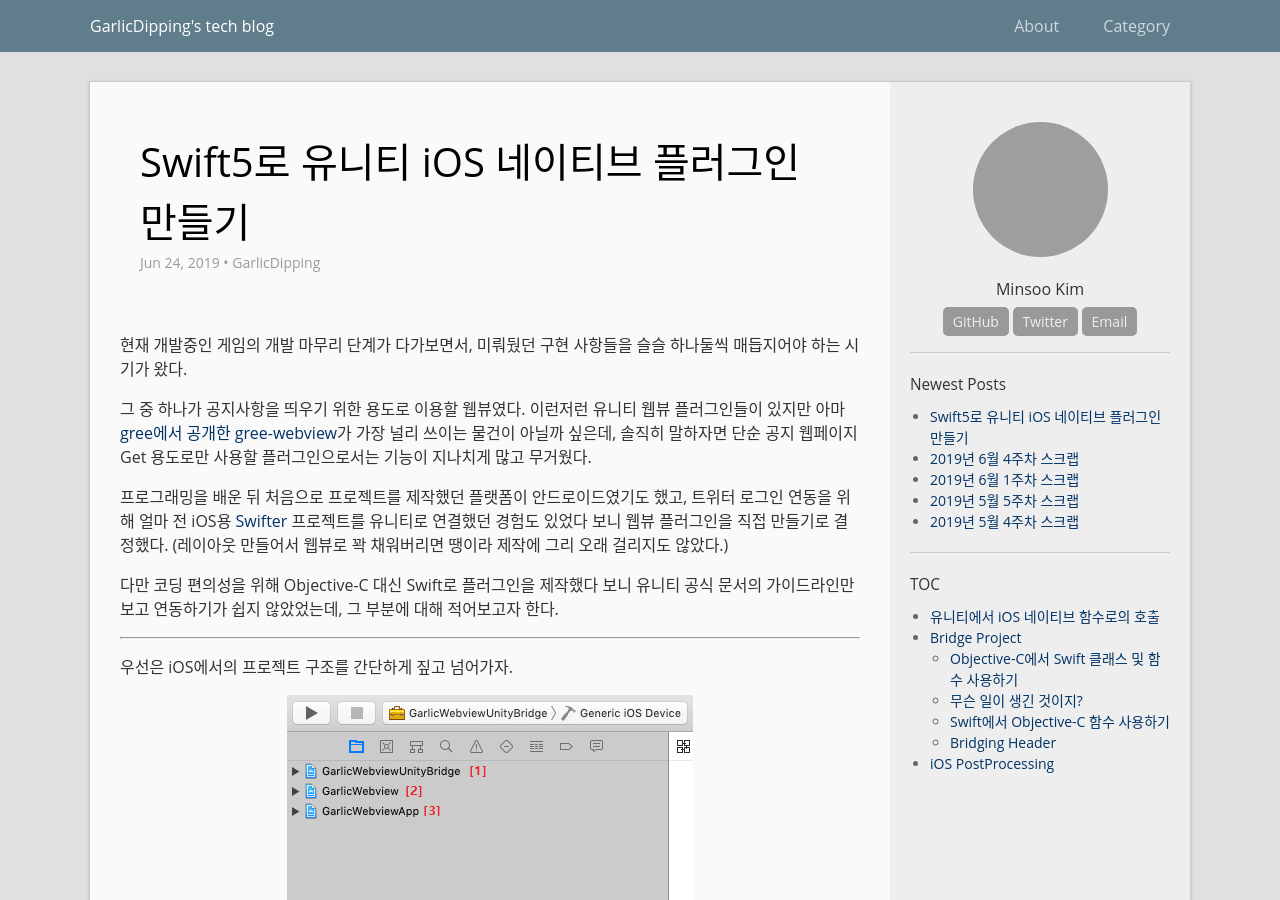
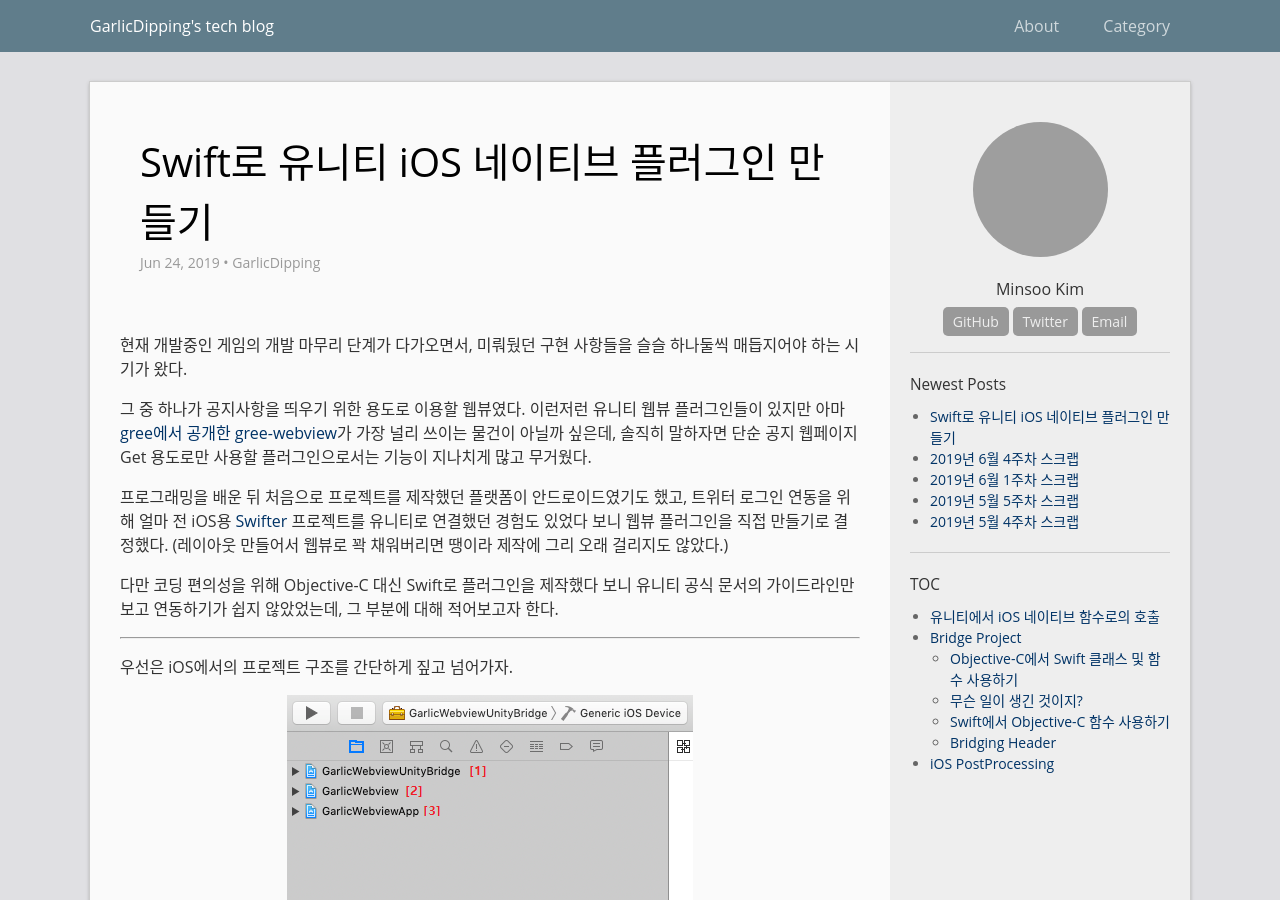
Before and after one commit to GarlicDipping/garlicdipping.github.io, a Jekyll site: the page built from _posts/2019-06-23-writing-unity-ios-native-swift-plugin.md, in a window 1280 px wide and 900 px high. Built offline with Jekyll 4.4.1, drawn with Linux system fonts in a browser that asks for light colours; comment, search, counter and statistics services are not loaded; some of the changed text lies outside the part shown; grey boxes are pictures that could not be loaded.

Commit message:
no message

```diff
--- a/_posts/2019-06-23-writing-unity-ios-native-swift-plugin.md
+++ b/_posts/2019-06-23-writing-unity-ios-native-swift-plugin.md
@@ -1,6 +1,6 @@
 ---
 layout: post
-title: Swift5로 유니티 iOS 네이티브 플러그인 만들기
+title: Swift로 유니티 iOS 네이티브 플러그인 만들기
 date:   2019-06-23 20:00:00
 author: GarlicDipping
 tags:
@@ -8,7 +8,7 @@ tags:
 categories: Unity3d
 ---
 
-현재 개발중인 게임의 개발 마무리 단계가 다가보면서, 미뤄뒀던 구현 사항들을 슬슬 하나둘씩 매듭지어야 하는 시기가 왔다.
+현재 개발중인 게임의 개발 마무리 단계가 다가오면서, 미뤄뒀던 구현 사항들을 슬슬 하나둘씩 매듭지어야 하는 시기가 왔다.
 
 그 중 하나가 공지사항을 띄우기 위한 용도로 이용할 웹뷰였다. 이런저런 유니티 웹뷰 플러그인들이 있지만 아마 [gree에서 공개한 gree-webview](https://github.com/gree/unity-webview)가 가장 널리 쓰이는 물건이 아닐까 싶은데, 솔직히 말하자면 단순 공지 웹페이지 Get 용도로만 사용할 플러그인으로서는 기능이 지나치게 많고 무거웠다.
 
@@ -243,7 +243,14 @@ public static void OnPostProcessBuild(BuildTarget buildTarget, string buildPath)
 >프레임워크 이름, 폴더 구조 등에 따라 Path는 제각각이므로 프레임워크가 제대로 로드되지 않는다면 유니티에서 Xcode 프로젝트 빌드 후 Frameworks 폴더와 Libraries 폴더를 점검해 보자.
 
 <br/>
+
+- 브릿지 프로젝트 샘플은 [이곳에서](https://github.com/GarlicDipping/GarlicWebview-Unity/tree/master/GarlicWebview-iOS/GarlicWebviewUnityBridge/GarlicWebviewUnityBridge/GarlicWebviewUnityBridge) 보실 수 있습니다.
+- 웹뷰 플러그인에 관심이 있으시면 [GarlicWebview 깃허브 프로젝트](https://github.com/GarlicDipping/GarlicWebview-Unity)를 확인해 보세요!
+
+
 <br/>
+<br/>
+
 참고자료
 
 - https://developer.apple.com/documentation/swift/imported_c_and_objective-c_apis/importing_swift_into_objective-c
```
